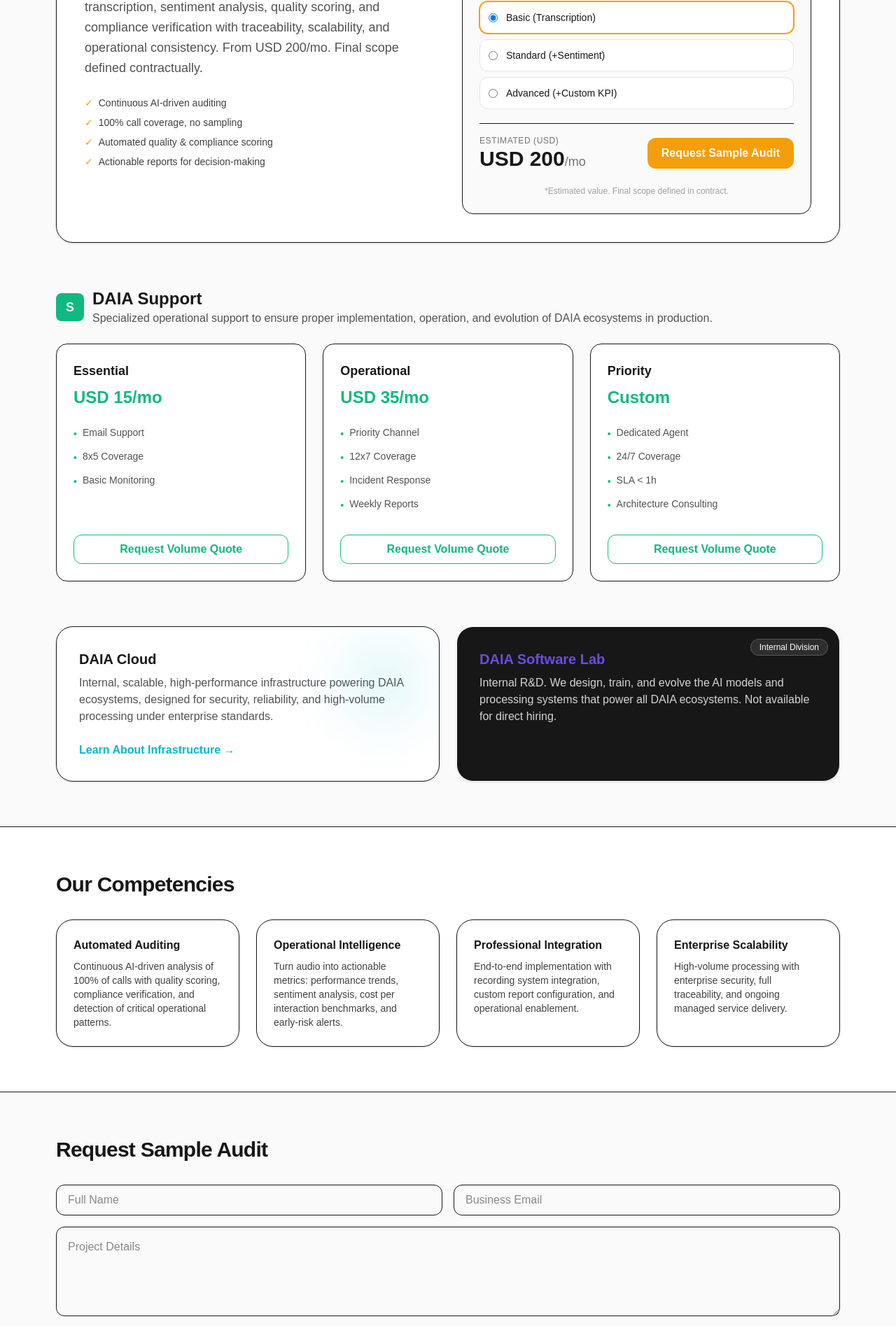
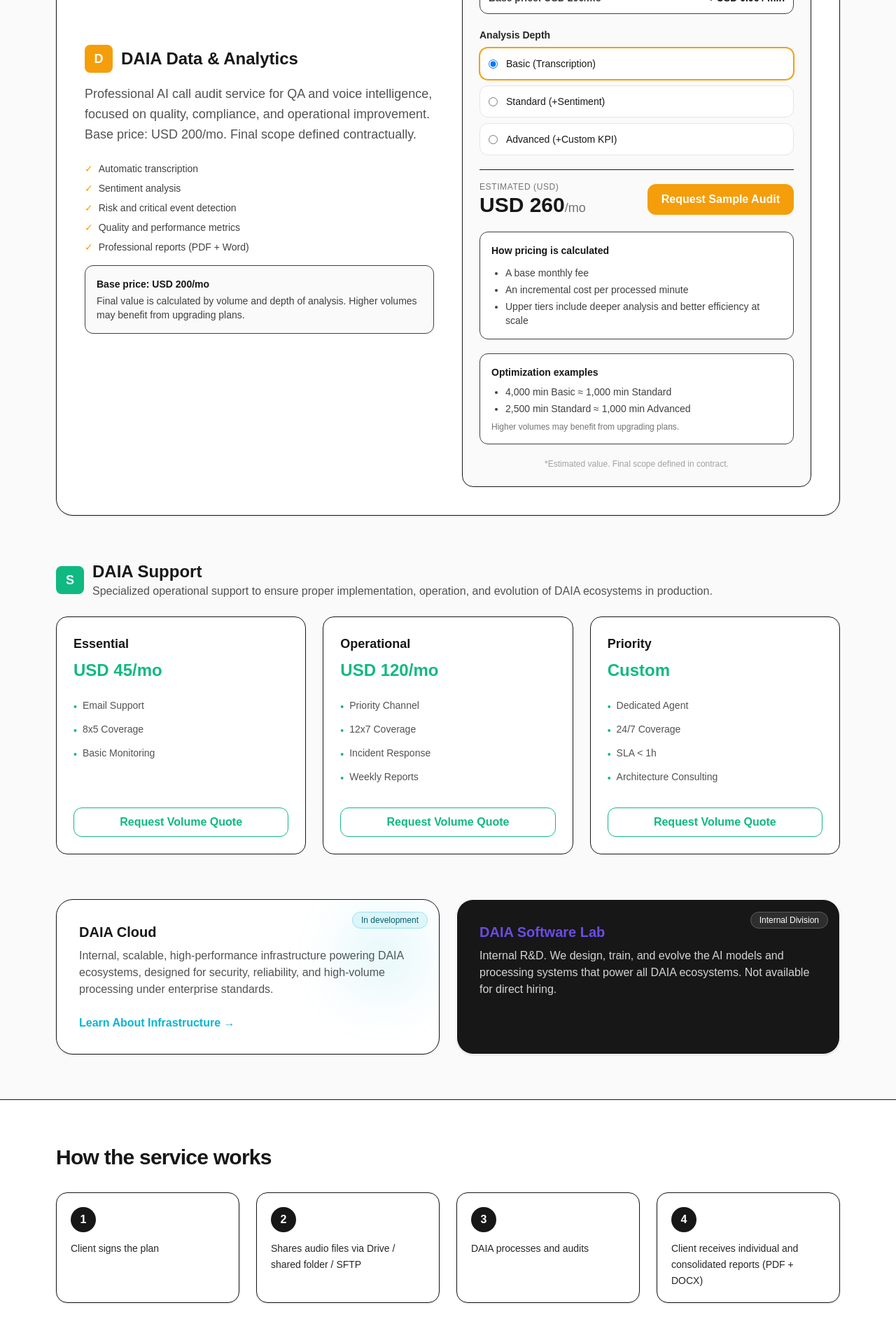
Before and after one commit to DAIAGlobal/DAIAGlobal.github.io, a Next.js app in the folder daia-landing/: page / in a window 1280 px wide. Shown: the part 1760-3655 px from the top of the page at 70% size. Built offline with nearby package versions, Linux system fonts and the light colour scheme; no server answers.

Commit message:
Enhance DAIA pricing clarity

```diff
--- a/daia-landing/src/app/page.tsx
+++ b/daia-landing/src/app/page.tsx
@@ -26,6 +26,11 @@ function BrandText({ text, className }: { text: string; className?: string }) {
 }
 
 const FORM_ENDPOINT = process.env.NEXT_PUBLIC_FORM_ENDPOINT || "";
+const DATA_PRICING_LEVELS = {
+  basic: { rate: 0.06 },
+  standard: { rate: 0.09 },
+  advanced: { rate: 0.14 },
+} as const;
 
 export default function Page() {
   const DEFAULT_CONTACT_EMAIL = "daiaglab@gmail.com";
@@ -100,21 +105,27 @@ export default function Page() {
           subtitle: "Ecosystems · Specialized services powered by DAIA Software Labs. Service lines that solve critical business problems, driven by proprietary technology developed by ",
           data: {
             title: "DAIA Data & Analytics",
-            desc: "Professional AI-based call audit service delivering transcription, sentiment analysis, quality scoring, and compliance verification with traceability, scalability, and operational consistency. From USD 200/mo. Final scope defined contractually.",
+            desc: "Professional AI call audit service for QA and voice intelligence, focused on quality, compliance, and operational improvement. Base price: USD 200/mo. Final scope defined contractually.",
             calc: {
               volLabel: "Monthly Volume (Minutes/Audios)",
               levelLabel: "Analysis Depth",
               levels: { basic: "Basic (Transcription)", standard: "Standard (+Sentiment)", advanced: "Advanced (+Custom KPI)" },
               cta: "Request Sample Audit",
-              disclaimer: "*Estimated value. Final scope defined in contract."
+              disclaimer: "*Estimated value. Final scope defined in contract.",
+              basePrice: "Base price: USD 200/mo",
+              upgradeHint: "Higher volumes may benefit from upgrading plans.",
+              equivalenceTitle: "Optimization examples",
+              equivalence: ["4,000 min Basic ≈ 1,000 min Standard", "2,500 min Standard ≈ 1,000 min Advanced"],
+              howPriceTitle: "How pricing is calculated",
+              howPriceBullets: ["A base monthly fee", "An incremental cost per processed minute", "Upper tiers include deeper analysis and better efficiency at scale"]
             }
           },
           support: {
             title: "DAIA Support",
             desc: "Specialized operational support to ensure proper implementation, operation, and evolution of DAIA ecosystems in production.",
             plans: {
-              basic: { name: "Essential", price: "USD 15/mo", features: ["Email Support", "8x5 Coverage", "Basic Monitoring"] },
-              ops: { name: "Operational", price: "USD 35/mo", features: ["Priority Channel", "12x7 Coverage", "Incident Response", "Weekly Reports"] },
+              basic: { name: "Essential", price: "USD 45/mo", features: ["Email Support", "8x5 Coverage", "Basic Monitoring"] },
+              ops: { name: "Operational", price: "USD 120/mo", features: ["Priority Channel", "12x7 Coverage", "Incident Response", "Weekly Reports"] },
               prio: { name: "Priority", price: "Custom", features: ["Dedicated Agent", "24/7 Coverage", "SLA < 1h", "Architecture Consulting"] }
             },
             cta: "Request Volume Quote"
@@ -122,7 +133,8 @@ export default function Page() {
           cloud: {
             title: "DAIA Cloud",
             desc: "Internal, scalable, high-performance infrastructure powering DAIA ecosystems, designed for security, reliability, and high-volume processing under enterprise standards.",
-            cta: "Learn About Infrastructure"
+            cta: "Learn About Infrastructure",
+            badge: "In development"
           },
           lab: {
             title: "DAIA Software Lab",
@@ -132,10 +144,19 @@ export default function Page() {
         },
         what: {
           title: "Our Competencies",
-          tech: { title: "Automated Auditing", text: "Continuous AI-driven analysis of 100% of calls with quality scoring, compliance verification, and detection of critical operational patterns." },
-          data: { title: "Operational Intelligence", text: "Turn audio into actionable metrics: performance trends, sentiment analysis, cost per interaction benchmarks, and early-risk alerts." },
-          re: { title: "Professional Integration", text: "End-to-end implementation with recording system integration, custom report configuration, and operational enablement." },
-          global: { title: "Enterprise Scalability", text: "High-volume processing with enterprise security, full traceability, and ongoing managed service delivery." },
+          tech: { title: "Call Auditing", text: "AI-powered QA with 100% coverage, automated scoring, and evidence by turn for coaching and operations." },
+          data: { title: "QA Automation", text: "Rule engines and AI detectors to automate checklists, compliance flags, and recurring QA workflows." },
+          re: { title: "Sentiment & CX Analysis", text: "Layered sentiment, intent, and experience signals to anticipate churn and detect critical events early." },
+          global: { title: "Compliance & Standards", text: "Processes aligned to ISO 18295, ISO 9001, ISO 27001 with full traceability and auditable reporting." },
+        },
+        how: {
+          title: "How the service works",
+          steps: [
+            "Client signs the plan",
+            "Shares audio files via Drive / shared folder / SFTP",
+            "DAIA processes and audits",
+            "Client receives individual and consolidated reports (PDF + DOCX)",
+          ],
         },
         contact: {
           title: "Request Sample Audit",
@@ -189,21 +210,27 @@ export default function Page() {
           subtitle: "Ecosistemas · Servicios especializados powered by DAIA Software Labs. Los ecosistemas son líneas de servicio que resuelven problemas críticos del negocio, impulsadas por tecnología propia desarrollada por DAIA Software Labs.",
           data: {
             title: "DAIA Data & Analytics",
-            desc: "Servicio profesional de auditoría de llamadas basado en IA que entrega transcripción, análisis de sentimiento, scoring de calidad y verificación de cumplimiento, con trazabilidad, escalabilidad y consistencia operativa. Desde USD 200 / mes. El alcance final se define contractualmente.",
+            desc: "Auditoría profesional de llamadas con IA. Auditoría, QA e inteligencia sobre comunicaciones de voz orientada a calidad, cumplimiento y mejora operativa. Scoring automatizado, verificación de cumplimiento y analítica operativa con trazabilidad. Precio base: USD 200 / mes. El alcance final se define contractualmente.",
             calc: {
               volLabel: "Volumen mensual (minutos / audios)",
               levelLabel: "Profundidad de Análisis",
               levels: { basic: "Básico (Transcripción)", standard: "Estándar (+Sentimiento)", advanced: "Avanzado (+KPIs Custom)" },
               cta: "Solicitar auditoría de ejemplo",
-              disclaimer: "*Valor estimado. El alcance final se define en contrato."
+              disclaimer: "*Valor estimado. El alcance final se define en contrato.",
+              basePrice: "Precio base: USD 200 / mes",
+              upgradeHint: "A mayor volumen, puede convenir escalar de plan.",
+              equivalenceTitle: "Ejemplo de optimización",
+              equivalence: ["4.000 min en Básico ≈ 1.000 min en Estándar", "2.500 min en Estándar ≈ 1.000 min en Avanzado"],
+              howPriceTitle: "Cómo se calcula el precio",
+              howPriceBullets: ["Un costo base mensual", "Un costo incremental por minuto procesado", "Los planes superiores incluyen análisis más profundo y mayor eficiencia por volumen"]
             }
           },
           support: {
             title: "DAIA Support",
             desc: "Soporte operativo especializado para asegurar la correcta implementación, operación y evolución de los ecosistemas DAIA en entornos productivos.",
             plans: {
-              basic: { name: "Essential", price: "USD 15/mes", features: ["Soporte Email", "Cobertura 8x5", "Monitoreo Básico"] },
-              ops: { name: "Operational", price: "USD 35/mes", features: ["Canal Prioritario", "Cobertura 12x7", "Respuesta a Incidentes", "Reportes Semanales"] },
+              basic: { name: "Essential", price: "USD 45/mes", features: ["Soporte Email", "Cobertura 8x5", "Monitoreo Básico"] },
+              ops: { name: "Operational", price: "USD 120/mes", features: ["Canal Prioritario", "Cobertura 12x7", "Respuesta a Incidentes", "Reportes Semanales"] },
               prio: { name: "Priority", price: "A medida", features: ["Agente Dedicado", "Cobertura 24/7", "SLA < 1h", "Consultoría Arquitectura"] }
             },
             cta: "Solicitar cotización por volumen"
@@ -211,7 +238,8 @@ export default function Page() {
           cloud: {
             title: "DAIA Cloud",
             desc: "Infraestructura interna escalable de alto rendimiento que impulsa los ecosistemas DAIA, diseñada para seguridad, confiabilidad y procesamiento de alto volumen bajo estándares enterprise.",
-            cta: "Consultar Infraestructura"
+            cta: "Consultar Infraestructura",
+            badge: "En desarrollo"
           },
           lab: {
             title: "DAIA Software Lab",
@@ -221,10 +249,19 @@ export default function Page() {
         },
         what: {
           title: "Nuestras Competencias",
-          tech: { title: "Auditoría Automatizada", text: "Análisis continuo basado en IA del 100% de llamadas con scoring de calidad, cumplimiento normativo y detección de patrones operativos críticos." },
-          data: { title: "Inteligencia Operativa", text: "Transformación de audio en métricas accionables: tendencias de desempeño, análisis de sentimiento, benchmarks de costo por interacción y alertas tempranas." },
-          re: { title: "Integración Profesional", text: "Implementación de extremo a extremo con integración de sistemas de grabación, configuración de reportes personalizados y capacitación operativa." },
-          global: { title: "Escalabilidad Garantizada", text: "Procesamiento de alto volumen con arquitectura cloud enterprise, seguridad de datos, trazabilidad completa y modelo de servicio profesional continuo." },
+          tech: { title: "Auditoría de llamadas", text: "QA con IA, cobertura 100%, scoring automatizado y evidencia turno a turno para coaching y operación." },
+          data: { title: "Automatización de QA", text: "Motores de reglas y detectores IA para automatizar checklists, banderas de cumplimiento y workflows recurrentes de QA." },
+          re: { title: "Análisis de sentimiento y CX", text: "Capas de sentimiento, intención y señales de experiencia para anticipar churn y detectar eventos críticos temprano." },
+          global: { title: "Compliance y normas", text: "Procesos alineados a ISO 18295, ISO 9001, ISO 27001 con trazabilidad completa y reportes auditables." },
+        },
+        how: {
+          title: "Cómo funciona el servicio",
+          steps: [
+            "El cliente contrata un plan",
+            "Comparte los audios por Drive / carpeta compartida / SFTP",
+            "DAIA procesa y audita",
+            "El cliente recibe reportes individuales y consolidados (PDF + DOCX)",
+          ],
         },
         contact: {
           title: "Solicitar Auditoría de Ejemplo",
@@ -247,14 +284,33 @@ export default function Page() {
   // --- Logic for Data Calculator ---
   const estimatedDataPrice = useMemo(() => {
     const { volume, level } = dataConfig;
-    // Base logic: USD pricing per minute
-    let rate = 0.05;
-    if (level === 'standard') rate = 0.08;
-    if (level === 'advanced') rate = 0.12;
+    const base = 200;
+    const rate = DATA_PRICING_LEVELS[level].rate;
+    const variable = volume * rate;
+    return Math.max(base, Math.round(base + variable));
+  }, [dataConfig]);
 
-    const total = Math.round(volume * rate);
-    return total < 200 ? 200 : total; // Minimum USD 200
-  }, [dataConfig]);
+  const dataFeatures = useMemo(
+    () =>
+      isEN
+        ? [
+            "Automatic transcription",
+            "Sentiment analysis",
+            "Risk and critical event detection",
+            "Quality and performance metrics",
+            "Professional reports (PDF + Word)",
+          ]
+        : [
+            "Transcripción automática",
+            "Análisis de sentimiento",
+            "Detección de riesgos y eventos críticos",
+            "Métricas de calidad y desempeño",
+            "Reportes profesionales (PDF + Word)",
+          ],
+    [isEN]
+  );
+
+  const currentRate = DATA_PRICING_LEVELS[dataConfig.level].rate;
 
   const handleHireData = () => {
     const text = `${dict.units.data.title} - ${dataConfig.volume} units - ${dataConfig.level} (${isEN ? 'Est.' : 'Est.'} $${estimatedDataPrice})`;
@@ -571,11 +627,16 @@ export default function Page() {
                   </div>
                   <p className="text-neutral-600 text-lg leading-relaxed">{dict.units.data.desc}</p>
                   <ul className="mt-6 space-y-2 text-sm text-neutral-700">
-                    <li className="flex items-center gap-2"><span className="text-[#F59E0B]">✓</span> {isEN ? "Continuous AI-driven auditing" : "Auditoría continua impulsada por IA propia"}</li>
-                    <li className="flex items-center gap-2"><span className="text-[#F59E0B]">✓</span> {isEN ? "100% call coverage, no sampling" : "Cobertura total de llamadas, sin muestreo parcial"}</li>
-                    <li className="flex items-center gap-2"><span className="text-[#F59E0B]">✓</span> {isEN ? "Automated quality & compliance scoring" : "Scoring automatizado de calidad y cumplimiento normativo"}</li>
-                    <li className="flex items-center gap-2"><span className="text-[#F59E0B]">✓</span> {isEN ? "Actionable reports for decision-making" : "Reportes accionables para toma de decisiones"}</li>
+                    {dataFeatures.map((f) => (
+                      <li key={f} className="flex items-center gap-2">
+                        <span className="text-[#F59E0B]">✓</span> {f}
+                      </li>
+                    ))}
                   </ul>
+                  <div className="mt-4 text-sm text-neutral-700 bg-neutral-50 border rounded-xl p-4">
+                    <div className="font-semibold text-neutral-900">{dict.units.data.calc.basePrice}</div>
+                    <p className="mt-1 text-neutral-700">{isEN ? "Final value is calculated by volume and depth of analysis." : "El valor final se calcula según volumen y profundidad de análisis."} {dict.units.data.calc.upgradeHint}</p>
+                  </div>
                 </div>
 
                 {/* Calculator UI */}
@@ -590,6 +651,10 @@ export default function Page() {
                         className="w-full accent-[#F59E0B] h-2 bg-neutral-200 rounded-lg appearance-none cursor-pointer"
                       />
                       <div className="mt-2 text-right font-mono font-medium text-[#F59E0B]">{dataConfig.volume.toLocaleString()} min</div>
+                    </div>
+                    <div className="flex items-center justify-between text-sm text-neutral-700 bg-white border rounded-xl p-3">
+                      <div className="font-semibold">{dict.units.data.calc.basePrice}</div>
+                      <div className="text-neutral-900 font-semibold">+ USD {currentRate.toFixed(2)} / min</div>
                     </div>
 
                     <div>
@@ -617,6 +682,23 @@ export default function Page() {
                       <button onClick={handleHireData} className="px-5 py-2.5 bg-[#F59E0B] hover:bg-[#d97706] text-white font-semibold rounded-xl transition-colors">
                         {dict.units.data.calc.cta}
                       </button>
+                    </div>
+                    <div className="space-y-3 text-sm text-neutral-700 bg-white border rounded-xl p-4">
+                      <div className="font-semibold text-neutral-900">{dict.units.data.calc.howPriceTitle}</div>
+                      <ul className="list-disc ml-5 space-y-1">
+                        {dict.units.data.calc.howPriceBullets.map((item) => (
+                          <li key={item}>{item}</li>
+                        ))}
+                      </ul>
+                    </div>
+                    <div className="space-y-2 text-sm text-neutral-700 bg-white border rounded-xl p-4">
+                      <div className="font-semibold text-neutral-900">{dict.units.data.calc.equivalenceTitle}</div>
+                      <ul className="list-disc ml-5 space-y-1">
+                        {dict.units.data.calc.equivalence.map((item) => (
+                          <li key={item}>{item}</li>
+                        ))}
+                      </ul>
+                      <p className="text-xs text-neutral-500">{dict.units.data.calc.upgradeHint}</p>
                     </div>
                     <p className="text-xs text-neutral-400 text-center">{dict.units.data.calc.disclaimer}</p>
                   </div>
@@ -663,6 +745,11 @@ export default function Page() {
                 <div className="absolute top-0 right-0 p-4 opacity-10 group-hover:opacity-20 transition-opacity">
                   <div className="size-32 rounded-full bg-[#06B6D4] blur-2xl"></div>
                 </div>
+                <div className="absolute top-4 right-4">
+                  <span className="px-3 py-1 rounded-full bg-[#06B6D4]/10 text-xs font-medium border border-[#06B6D4]/30 text-[#065f6d]">
+                    {dict.units.cloud.badge}
+                  </span>
+                </div>
                 <h3 className="text-xl font-bold text-neutral-900 mb-2">{dict.units.cloud.title}</h3>
                 <p className="text-neutral-600 mb-6">{dict.units.cloud.desc}</p>
                 <button onClick={handleHireCloud} className="text-[#06B6D4] font-semibold hover:underline">
@@ -683,6 +770,19 @@ export default function Page() {
             </div>
 
           </div>
+        </div>
+      </section>
+
+      {/* Cómo funciona */}
+      <section className="mx-auto max-w-6xl px-4 py-16">
+        <h2 className="text-3xl font-extrabold tracking-tight">{dict.how.title}</h2>
+        <div className="mt-8 grid md:grid-cols-4 gap-6">
+          {dict.how.steps.map((step, idx) => (
+            <div key={step} className="bg-white border rounded-2xl p-5 shadow-sm">
+              <div className="size-9 rounded-full bg-neutral-900 text-white flex items-center justify-center font-semibold mb-3">{idx + 1}</div>
+              <p className="text-sm text-neutral-800 leading-relaxed">{step}</p>
+            </div>
+          ))}
         </div>
       </section>
 
```
